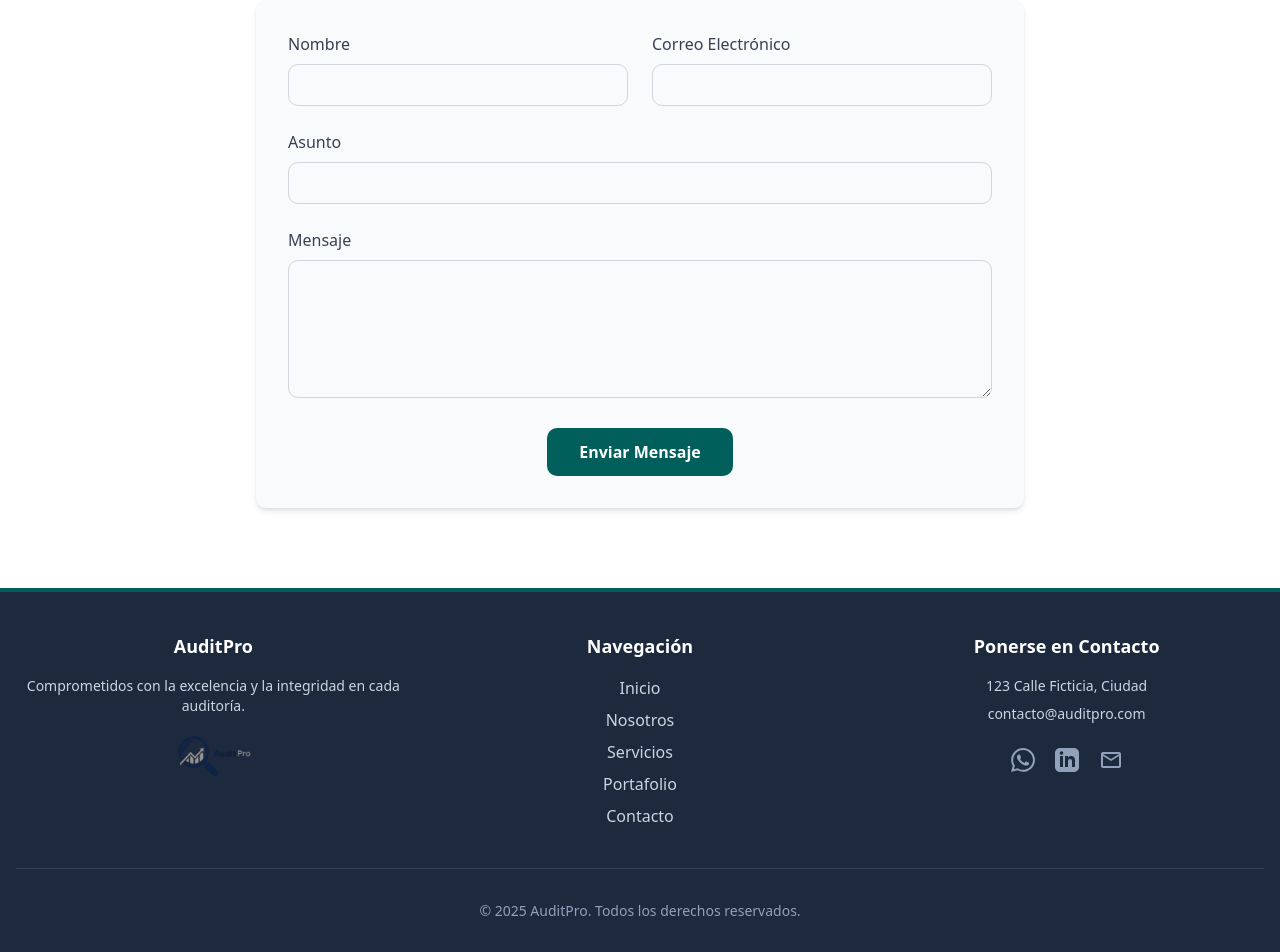
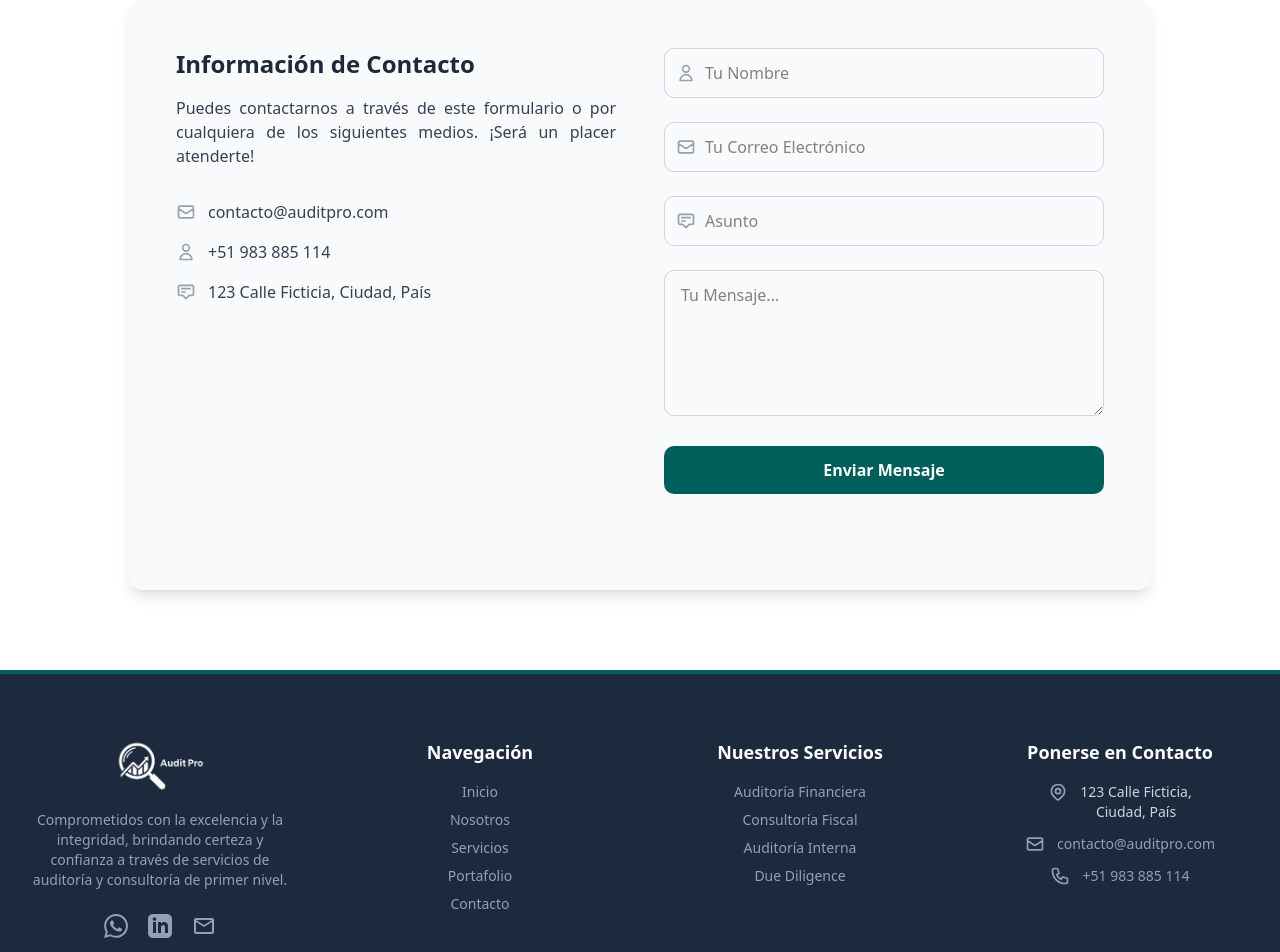
Before and after one commit to Anthony-diaz-y/audit-pro, a React (Vite) app: page /contacto in a window 1280 px wide. Shown: the part 560-1512 px from the top of the page. Built offline with nearby package versions, Linux system fonts and the light colour scheme.

Commit message:
changes in contacto and servicio for styles

```diff
--- a/src/components/layout/Footer.jsx
+++ b/src/components/layout/Footer.jsx
@@ -1,19 +1,66 @@
 import { Link } from "react-router-dom";
 
-// Helper component for social media links to keep the main component cleaner
+// --- Iconos para la sección de Contacto ---
+const LocationIcon = () => (
+  <svg
+    className="w-5 h-5 mr-3 text-slate-400"
+    fill="none"
+    viewBox="0 0 24 24"
+    stroke="currentColor"
+  >
+    <path
+      strokeLinecap="round"
+      strokeLinejoin="round"
+      strokeWidth={2}
+      d="M17.657 16.657L13.414 20.9a1.998 1.998 0 01-2.827 0l-4.244-4.243a8 8 0 1111.314 0z"
+    />
+    <path
+      strokeLinecap="round"
+      strokeLinejoin="round"
+      strokeWidth={2}
+      d="M15 11a3 3 0 11-6 0 3 3 0 016 0z"
+    />
+  </svg>
+);
+const MailIcon = () => (
+  <svg
+    className="w-5 h-5 mr-3 text-slate-400"
+    fill="none"
+    viewBox="0 0 24 24"
+    stroke="currentColor"
+  >
+    <path
+      strokeLinecap="round"
+      strokeLinejoin="round"
+      strokeWidth={2}
+      d="M3 8l7.89 5.26a2 2 0 002.22 0L21 8M5 19h14a2 2 0 002-2V7a2 2 0 00-2-2H5a2 2 0 00-2 2v10a2 2 0 002 2z"
+    />
+  </svg>
+);
+const PhoneIcon = () => (
+  <svg
+    className="w-5 h-5 mr-3 text-slate-400"
+    fill="none"
+    viewBox="0 0 24 24"
+    stroke="currentColor"
+  >
+    <path
+      strokeLinecap="round"
+      strokeLinejoin="round"
+      strokeWidth={2}
+      d="M3 5a2 2 0 012-2h3.28a1 1 0 01.948.684l1.498 4.493a1 1 0 01-.502 1.21l-2.257 1.13a11.042 11.042 0 005.516 5.516l1.13-2.257a1 1 0 011.21-.502l4.493 1.498a1 1 0 01.684.949V19a2 2 0 01-2 2h-1C9.716 21 3 14.284 3 6V5z"
+    />
+  </svg>
+);
+
+// --- Componente para Redes Sociales ---
 const SocialLink = ({ href, label, children }) => {
-  const isExternalPage = href.startsWith("http");
-
   const props = {
     href,
+    target: "_blank",
+    rel: "noopener noreferrer",
     className: "text-slate-400 hover:text-white transition-colors",
   };
-
-  if (isExternalPage) {
-    props.target = "_blank";
-    props.rel = "noopener noreferrer";
-  }
-
   return (
     <a {...props}>
       <span className="sr-only">{label}</span>
@@ -25,75 +72,20 @@ const SocialLink = ({ href, label, children }) => {
 export default function Footer() {
   return (
     <footer className="bg-slate-800 text-slate-300 border-t-4 border-teal-800">
-      <div className="container mx-auto px-4 py-10">
-        {/* Main footer content grid */}
-        <div className="grid grid-cols-1 md:grid-cols-3 gap-8 text-center">
-          {/* About Section */}
-          <div>
-            <h3 className="text-lg font-semibold text-white mb-4">AuditPro</h3>
-            <p className="text-sm">
-              Comprometidos con la excelencia y la integridad en cada auditoría.
-            </p>
+      <div className="container mx-auto px-4 pt-16 pb-8">
+        <div className="grid grid-cols-1 sm:grid-cols-2 lg:grid-cols-4 gap-8">
+          {/* Columna 1: Sobre la Empresa */}
+          <div className="text-center px-4">
             <img
               src="/logo-AuditPro.png"
               alt="Logo AuditPro"
-              className="h-12 mt-4 mx-auto"
+              className="h-14 mb-4 mx-auto brightness-0 invert"
             />
-          </div>
-          <div>
-            <h3 className="text-lg font-semibold text-white mb-4">
-              Navegación
-            </h3>
-            <ul className="space-y-2">
-              <li>
-                <Link to="/" className="hover:text-white hover:underline">
-                  Inicio
-                </Link>
-              </li>
-              <li>
-                <Link
-                  to="/nosotros"
-                  className="hover:text-white hover:underline"
-                >
-                  Nosotros
-                </Link>
-              </li>
-              <li>
-                <Link
-                  to="/servicios"
-                  className="hover:text-white hover:underline"
-                >
-                  Servicios
-                </Link>
-              </li>
-              <li>
-                <Link
-                  to="/portafolio"
-                  className="hover:text-white hover:underline"
-                >
-                  Portafolio
-                </Link>
-              </li>
-              <li>
-                <Link
-                  to="/contacto"
-                  className="hover:text-white hover:underline"
-                >
-                  Contacto
-                </Link>
-              </li>
-            </ul>
-          </div>
-
-          {/* Contact & Social */}
-          <div>
-            <h3 className="text-lg font-semibold text-white mb-4">
-              Ponerse en Contacto
-            </h3>
-            <ul className="space-y-2 text-sm">
-              <li>123 Calle Ficticia, Ciudad</li>
-              <li>contacto@auditpro.com</li>
-            </ul>
+            <p className="text-sm text-slate-400 max-w-xs mx-auto">
+              Comprometidos con la excelencia y la integridad, brindando certeza
+              y confianza a través de servicios de auditoría y consultoría de
+              primer nivel.
+            </p>
             <div className="flex justify-center space-x-5 mt-6">
               <SocialLink href="https://wa.me/51983885114" label="WhatsApp">
                 <svg
@@ -130,12 +122,146 @@ export default function Footer() {
               </SocialLink>
             </div>
           </div>
+
+          {/* Columna 2: Navegación */}
+          <div className="text-center px-4">
+            <h3 className="text-lg font-semibold text-white mb-4">
+              Navegación
+            </h3>
+            <ul className="space-y-2 text-sm">
+              <li>
+                <Link
+                  to="/"
+                  className="text-slate-400 hover:text-white hover:underline"
+                >
+                  Inicio
+                </Link>
+              </li>
+              <li>
+                <Link
+                  to="/nosotros"
+                  className="text-slate-400 hover:text-white hover:underline"
+                >
+                  Nosotros
+                </Link>
+              </li>
+              <li>
+                <Link
+                  to="/servicios"
+                  className="text-slate-400 hover:text-white hover:underline"
+                >
+                  Servicios
+                </Link>
+              </li>
+              <li>
+                <Link
+                  to="/portafolio"
+                  className="text-slate-400 hover:text-white hover:underline"
+                >
+                  Portafolio
+                </Link>
+              </li>
+              <li>
+                <Link
+                  to="/contacto"
+                  className="text-slate-400 hover:text-white hover:underline"
+                >
+                  Contacto
+                </Link>
+              </li>
+            </ul>
+          </div>
+
+          {/* Columna 3: Servicios */}
+          <div className="text-center px-4">
+            <h3 className="text-lg font-semibold text-white mb-4">
+              Nuestros Servicios
+            </h3>
+            <ul className="space-y-2 text-sm">
+              <li>
+                <Link
+                  to="/servicios"
+                  className="text-slate-400 hover:text-white hover:underline"
+                >
+                  Auditoría Financiera
+                </Link>
+              </li>
+              <li>
+                <Link
+                  to="/servicios"
+                  className="text-slate-400 hover:text-white hover:underline"
+                >
+                  Consultoría Fiscal
+                </Link>
+              </li>
+              <li>
+                <Link
+                  to="/servicios"
+                  className="text-slate-400 hover:text-white hover:underline"
+                >
+                  Auditoría Interna
+                </Link>
+              </li>
+              <li>
+                <Link
+                  to="/servicios"
+                  className="text-slate-400 hover:text-white hover:underline"
+                >
+                  Due Diligence
+                </Link>
+              </li>
+            </ul>
+          </div>
+
+          {/* Columna 4: Contacto */}
+          <div className="text-center px-4">
+            <h3 className="text-lg font-semibold text-white mb-4">
+              Ponerse en Contacto
+            </h3>
+            <ul className="space-y-3 text-sm">
+              <li className="flex items-start justify-center">
+                <LocationIcon />
+                <span>
+                  123 Calle Ficticia, <br />
+                  Ciudad, País
+                </span>
+              </li>
+              <li className="flex items-center justify-center">
+                <MailIcon />
+                <a className="text-slate-400 hover:text-white">
+                  contacto@auditpro.com
+                </a>
+              </li>
+              <li className="flex items-center justify-center">
+                <PhoneIcon />
+                <a className="text-slate-400 hover:text-white">
+                  +51 983 885 114
+                </a>
+              </li>
+            </ul>
+          </div>
         </div>
-        <div className="mt-10 pt-8 border-t border-slate-700 text-center">
-          <p className="text-sm text-slate-400">
+
+        {/* Barra Inferior */}
+        <div className="mt-12 pt-8 border-t border-slate-700 flex flex-col sm:flex-row justify-between items-center text-sm">
+          <p className="text-slate-400 mb-4 sm:mb-0">
             &copy; {new Date().getFullYear()} AuditPro. Todos los derechos
             reservados.
           </p>
+          <div className="flex space-x-4">
+            <Link
+              // to="/politica-privacidad"
+              className="text-slate-400 hover:text-white"
+            >
+              Política de Privacidad
+            </Link>
+            <Link
+              // to="/terminos-servicio"
+              className="text-slate-400 hover:text-white"
+            >
+              Términos de Servicio
+            </Link>
+          </div>
         </div>
       </div>
     </footer>
--- a/src/components/pages/Contacto.jsx
+++ b/src/components/pages/Contacto.jsx
@@ -1,29 +1,81 @@
 import { useState } from "react";
-import emailjs from "@emailjs/browser";
+import { Link } from "react-router-dom";
+
+// --- Iconos para el formulario ---
+const UserIcon = () => (
+  <svg
+    className="w-5 h-5 text-gray-400"
+    fill="none"
+    viewBox="0 0 24 24"
+    stroke="currentColor"
+  >
+    <path
+      strokeLinecap="round"
+      strokeLinejoin="round"
+      strokeWidth={2}
+      d="M16 7a4 4 0 11-8 0 4 4 0 018 0zM12 14a7 7 0 00-7 7h14a7 7 0 00-7-7z"
+    />
+  </svg>
+);
+const MailIcon = () => (
+  <svg
+    className="w-5 h-5 text-gray-400"
+    fill="none"
+    viewBox="0 0 24 24"
+    stroke="currentColor"
+  >
+    <path
+      strokeLinecap="round"
+      strokeLinejoin="round"
+      strokeWidth={2}
+      d="M3 8l7.89 5.26a2 2 0 002.22 0L21 8M5 19h14a2 2 0 002-2V7a2 2 0 00-2-2H5a2 2 0 00-2 2v10a2 2 0 002 2z"
+    />
+  </svg>
+);
+const SubjectIcon = () => (
+  <svg
+    className="w-5 h-5 text-gray-400"
+    fill="none"
+    viewBox="0 0 24 24"
+    stroke="currentColor"
+  >
+    <path
+      strokeLinecap="round"
+      strokeLinejoin="round"
+      strokeWidth={2}
+      d="M7 8h10M7 12h4m1 8l-4-4H5a2 2 0 01-2-2V6a2 2 0 012-2h14a2 2 0 012 2v8a2 2 0 01-2 2h-3l-4 4z"
+    />
+  </svg>
+);
 
 export default function Contacto() {
   const [status, setStatus] = useState("idle");
-  const handleSubmit = (event) => {
+
+  const handleSubmit = async (event) => {
     event.preventDefault();
     setStatus("sending");
-    emailjs
-      .sendForm(
-        "service_khskaon",
-        "template_ixpcjz3",
-        event.target,
-        "sKQH6lXvttTHvhQ0F"
-      )
-      .then(
-        () => {
+    const formData = new FormData(event.target);
+
+    try {
+      const response = await fetch(event.target.action, {
+        method: "POST",
+        body: formData,
+        headers: { Accept: "application/json" },
+      });
+
+      if (response.ok) {
         setStatus("success");
         event.target.reset();
         setTimeout(() => setStatus("idle"), 5000);
-        },
-        () => {
+      } else {
         setStatus("error");
         setTimeout(() => setStatus("idle"), 5000);
       }
-      );
+    } catch (error) {
+      console.error(error);
+      setStatus("error");
+      setTimeout(() => setStatus("idle"), 5000);
+    }
   };
 
   return (
@@ -37,7 +89,7 @@ export default function Contacto() {
           />
         </div>
         <div className="absolute inset-0 bg-black/60"></div>
-        <div className="relative z-10 container mx-auto px-4 text-white">
+        <div className="relative z-10 container mx-auto px-4 text-white pt-24">
           <h1 className="text-4xl md:text-6xl font-bold">Ponte en Contacto</h1>
           <p className="text-lg md:text-xl mt-4 max-w-3xl mx-auto">
             ¿Tienes alguna pregunta o quieres solicitar una cotización? Estamos
@@ -48,94 +100,132 @@ export default function Contacto() {
 
       <div className="bg-white py-20">
         <div className="container mx-auto px-4">
-          <div className="max-w-3xl mx-auto">
+          <div className="max-w-5xl mx-auto bg-gray-50 p-8 sm:p-12 rounded-xl shadow-lg">
+            <div className="grid grid-cols-1 md:grid-cols-2 gap-12">
+              <div className="text-gray-700 text-center md:text-justify">
+                <h2 className="text-2xl font-bold text-gray-800 mb-4">
+                  Información de Contacto
+                </h2>
+                <p className="mb-8">
+                  Puedes contactarnos a través de este formulario o por
+                  cualquiera de los siguientes medios. ¡Será un placer
+                  atenderte!
+                </p>
+                <div className="space-y-4">
+                  <p className="flex items-center justify-center md:justify-start">
+                    <MailIcon />
+                    <span className="ml-3">contacto@auditpro.com</span>
+                  </p>
+                  <p className="flex items-center justify-center md:justify-start">
+                    <UserIcon />
+                    <span className="ml-3">+51 983 885 114</span>
+                  </p>
+                  <p className="flex items-center justify-center md:justify-start">
+                    <SubjectIcon />
+                    <span className="ml-3">
+                      123 Calle Ficticia, Ciudad, País
+                    </span>
+                  </p>
+                </div>
+              </div>
+              <div>
                 <form
+                  action="https://formsubmit.co/4todiazyacsahuangaanthony@gmail.com"
+                  method="POST"
                   onSubmit={handleSubmit}
-              className="bg-gray-50 p-8 rounded-lg shadow-md"
                 >
-              <div className="grid grid-cols-1 md:grid-cols-2 gap-6 mb-6">
-                <div>
-                  <label
-                    htmlFor="name"
-                    className="block text-gray-700 font-medium mb-2"
-                  >
-                    Nombre
-                  </label>
+                  <input
+                    type="hidden"
+                    name="_subject"
+                    value="Nuevo Mensaje de Contacto - AuditPro"
+                  />
+                  <input type="hidden" name="_captcha" value="false" />
+
+                  <div className="space-y-6">
+                    {/* --- CAMPO NOMBRE --- */}
+                    <div className="relative">
+                      <div className="absolute inset-y-0 left-0 pl-3 flex items-center pointer-events-none">
+                        <UserIcon />
+                      </div>
                       <input
                         type="text"
                         id="name"
                         name="name"
                         required
-                    className="w-full px-4 py-2 border border-gray-300 rounded-lg focus:outline-none focus:ring-2 focus:ring-teal-600"
+                        placeholder="Tu Nombre"
+                        className="w-full pl-10 pr-4 py-3 border border-gray-300 rounded-lg focus:outline-none focus:ring-2 focus:ring-teal-600"
                       />
                     </div>
-                <div>
-                  <label
-                    htmlFor="email"
-                    className="block text-gray-700 font-medium mb-2"
-                  >
-                    Correo Electrónico
-                  </label>
+
+                    {/* --- CAMPO EMAIL --- */}
+                    <div className="relative">
+                      <div className="absolute inset-y-0 left-0 pl-3 flex items-center pointer-events-none">
+                        <MailIcon />
+                      </div>
                       <input
                         type="email"
                         id="email"
                         name="email"
                         required
-                    className="w-full px-4 py-2 border border-gray-300 rounded-lg focus:outline-none focus:ring-2 focus:ring-teal-600"
+                        placeholder="Tu Correo Electrónico"
+                        className="w-full pl-10 pr-4 py-3 border border-gray-300 rounded-lg focus:outline-none focus:ring-2 focus:ring-teal-600"
                       />
                     </div>
+
+                    {/* --- CAMPO ASUNTO --- */}
+                    <div className="relative">
+                      <div className="absolute inset-y-0 left-0 pl-3 flex items-center pointer-events-none">
+                        <SubjectIcon />
                       </div>
-              <div className="mb-6">
-                <label
-                  htmlFor="subject"
-                  className="block text-gray-700 font-medium mb-2"
-                >
-                  Asunto
-                </label>
                       <input
                         type="text"
                         id="subject"
                         name="subject"
                         required
-                  className="w-full px-4 py-2 border border-gray-300 rounded-lg focus:outline-none focus:ring-2 focus:ring-teal-600"
+                        placeholder="Asunto"
+                        className="w-full pl-10 pr-4 py-3 border border-gray-300 rounded-lg focus:outline-none focus:ring-2 focus:ring-teal-600"
                       />
                     </div>
-              <div className="mb-6">
-                <label
-                  htmlFor="message"
-                  className="block text-gray-700 font-medium mb-2"
-                >
-                  Mensaje
-                </label>
+
+                    <div>
                       <textarea
                         id="message"
                         name="message"
                         rows="5"
                         required
-                  className="w-full px-4 py-2 border border-gray-300 rounded-lg focus:outline-none focus:ring-2 focus:ring-teal-600"
+                        placeholder="Tu Mensaje..."
+                        className="w-full px-4 py-3 border border-gray-300 rounded-lg focus:outline-none focus:ring-2 focus:ring-teal-600"
                       ></textarea>
                     </div>
+
                     <div className="text-center">
                       <button
                         type="submit"
                         disabled={status === "sending"}
-                  className="bg-teal-800 text-white font-bold py-3 px-8 rounded-lg hover:bg-teal-900 transition-colors duration-300 disabled:bg-gray-400"
+                        className="w-full bg-teal-800 text-white font-bold py-3 px-8 rounded-lg hover:bg-teal-900 transition-all duration-300 transform hover:scale-105 disabled:bg-gray-400 disabled:cursor-not-allowed"
                       >
-                  {status === "sending" ? "Enviando..." : "Enviar Mensaje"}
+                        {status === "sending"
+                          ? "Enviando..."
+                          : "Enviar Mensaje"}
                       </button>
                     </div>
+                  </div>
+                </form>
+
+                <div className="mt-6 h-6 text-center">
                   {status === "success" && (
-                <p className="text-center text-green-600 mt-4">
-                  ¡Gracias por tu mensaje! Ha sido enviado correctamente.
+                    <p className="text-green-600 font-medium">
+                      ¡Gracias! Tu mensaje ha sido enviado.
                     </p>
                   )}
                   {status === "error" && (
-                <p className="text-center text-red-600 mt-4">
-                  Hubo un error al enviar el mensaje. Por favor, inténtalo de
-                  nuevo más tarde.
+                    <p className="text-red-600 font-medium">
+                      Hubo un error. Por favor, inténtalo de nuevo.
                     </p>
                   )}
-            </form>
+                </div>
+              </div>
+            </div>
           </div>
         </div>
       </div>
```
Also changed, not shown: src/components/pages/Nosotros.jsx (+26 -7 lines), src/components/pages/Servicios.jsx (+17 -3 lines). Lines whose indentation alone changed are shown as unchanged.
